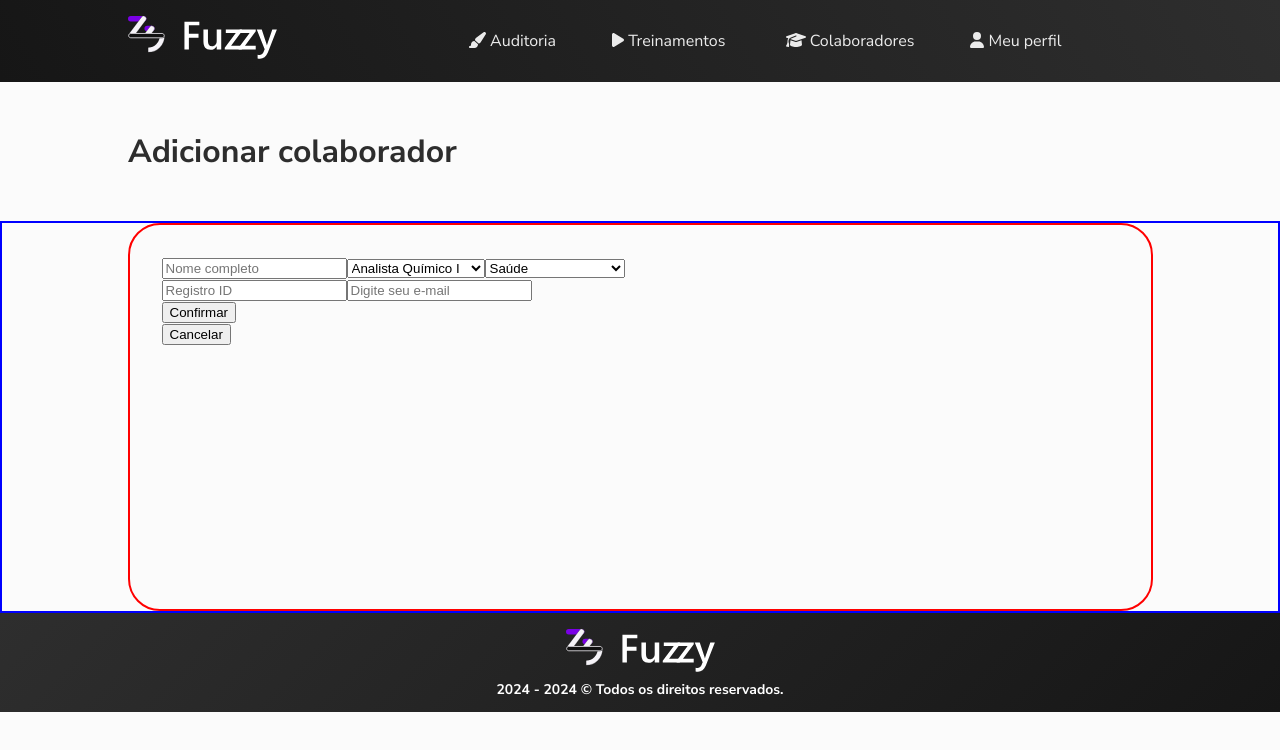
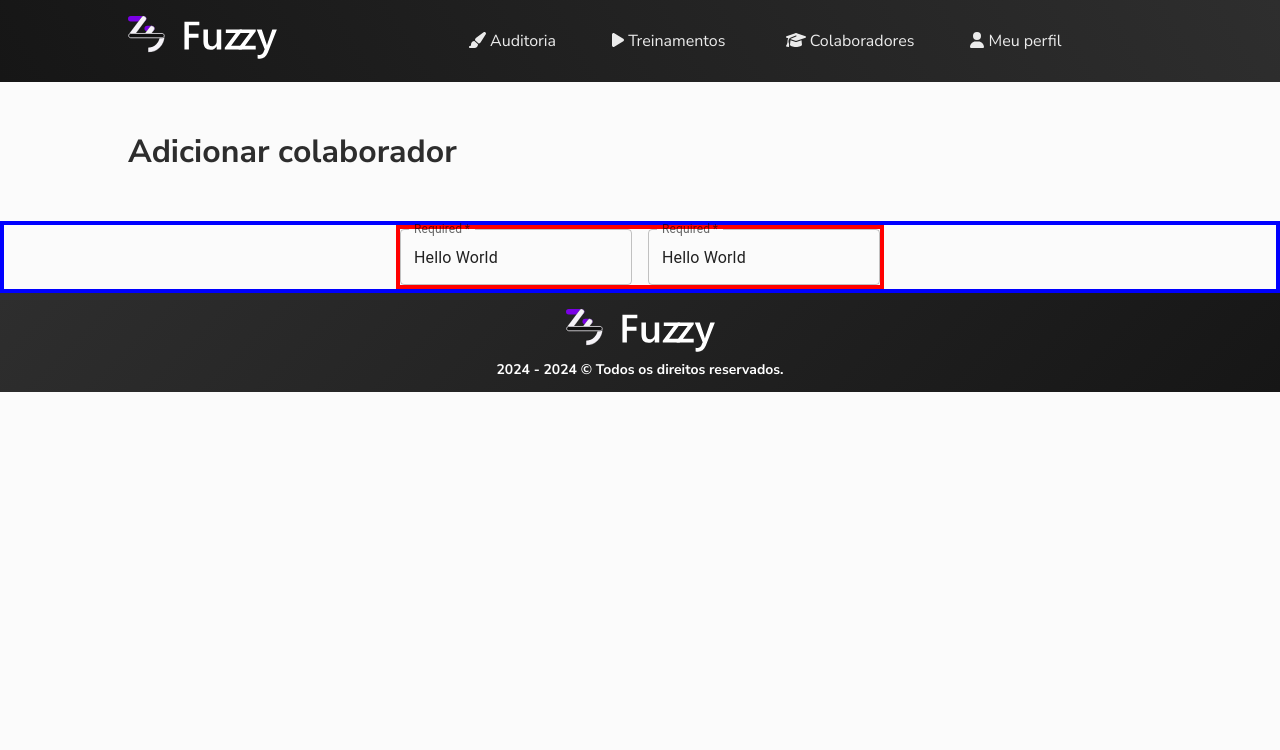
Before and after one commit to GabrielSucena/fuzzy-frontend, a React (Create React App) app: page /adiciona-colaborador in a window 1280 px wide. Shown: the top 750 px of the page. Built offline with nearby package versions, Linux system fonts and the light colour scheme.

Commit message:
Adiciona biblioteca do campo e do formulário

```diff
--- a/package.json
+++ b/package.json
@@ -3,15 +3,18 @@
   "version": "0.1.0",
   "private": true,
   "dependencies": {
+    "@chakra-ui/react": "^2.8.2",
     "@emotion/react": "^11.11.4",
     "@emotion/styled": "^11.11.5",
     "@fortawesome/fontawesome-svg-core": "^6.5.2",
     "@fortawesome/free-solid-svg-icons": "^6.5.2",
     "@fortawesome/react-fontawesome": "^0.2.2",
-    "@mui/material": "^5.15.16",
+    "@mui/icons-material": "^5.16.0",
+    "@mui/material": "^5.16.0",
     "@testing-library/jest-dom": "^5.17.0",
     "@testing-library/react": "^13.4.0",
     "@testing-library/user-event": "^13.5.0",
+    "framer-motion": "^11.2.13",
     "react": "^18.3.1",
     "react-dom": "^18.3.1",
     "react-icons": "^5.2.1",
--- a/src/components/modal/index.js
+++ b/src/components/modal/index.js
@@ -3,7 +3,7 @@ import './modal.css';
 import Botao from "../botao";
 
 function Modal({
-    justificativa = 'Aer',
+    justificativa = '',
     titulomodal = 'Título do modal',
     descricaomodal = 'Descrição modal',
     destinoconfirmar = '/confirmar',      destinocancelar = '/cancelar',
--- a/src/components/modal/modal.css
+++ b/src/components/modal/modal.css
@@ -46,7 +46,7 @@
     text-align: center;
 }
 
-.botoesmodal, .botoespopup {
+.botoesmodal{
     display: flex;
     justify-content: center;
     width: 100%;
--- a/src/screens/ramo-b-colaboradores/adiciona-colaborador/adiciona-colaborador.css
+++ b/src/screens/ramo-b-colaboradores/adiciona-colaborador/adiciona-colaborador.css
@@ -1,17 +1,13 @@
-.conteiner-cadastro{
+.conteiner-cadastro {
     color: red;
     display: flex;
     justify-content: center;
-    border: 2px solid blue;
-
+    border: 4px solid blue;
 }
 
-.quadrado-cadastro{
-    width: 75%;
-    gap: 1rem;
-    height: 20rem;
-    border: 2px solid red;
-    border-radius: 2rem;
-    padding: 2rem;
-
+.quadrado-cadastro {
+    width: 100%;
+    max-width: 800px;
+    margin: 0 auto;
+    border: 4px solid red;
 }
--- a/src/screens/ramo-b-colaboradores/adiciona-colaborador/index.js
+++ b/src/screens/ramo-b-colaboradores/adiciona-colaborador/index.js
@@ -1,47 +1,38 @@
 import React from "react";
-import "./adiciona-colaborador.css";
+import { SimpleGrid, Box as ChakraBox } from "@chakra-ui/react";
 import Bannerhome from '../../../components/bannerhome';
 import Rodape from '../../../components/rodape';
 import TituloPagina from "../../../components/titulopagina";
-//import TituloPagina from '../../../components/titulopagina'
+import "./adiciona-colaborador.css"; // Importe seu arquivo de estilos CSS aqui
+import { TextField } from '@mui/material';
 
 function CadastroColaborador() {
-
     function PostColaborador(e){
-        e.preventDefault()
-        console.log("Ativei!")
+        e.preventDefault();
+        console.log("Ativei!");
     }
 
     return (
         <>
             <Bannerhome />
-            <TituloPagina
-                titulopagina="Adicionar colaborador"
-            />
+            <TituloPagina titulopagina="Adicionar colaborador" />
             <div className="conteiner-cadastro">
-                <div className="quadrado-cadastro">
-                    <form className="campos" onSubmit={PostColaborador}>
-                        <input type="text" placeholder="Nome completo" />
-                        <select name="job" id="job">
-                            <option value="Analista Químico I">Analista Químico I</option>
-                            <option value="Analista Químico II">Analista Químico II</option>
-                            <option value="Analista Químico III">Analista Químico III</option>
-                        </select>
-                        <select name="department" id="department">
-                            <option value="Saúde">Saúde</option>
-                            <option value="Recursos Humanos">Recursos Humanos</option>
-                            <option value="Biomedicina">Biomedicina</option>
-                        </select>
-                        <input type="number" placeholder="Registro ID" />
-                        <input type="email" placeholder="Digite seu e-mail" />
-                        <div className="button-cadastro">
-                            <button type="submit">Confirmar</button>
-                        </div>
-                        <div className="button-cadastro">
-                            <button type="reset">Cancelar</button>
-                        </div>
-                    </form>
-                </div>
+                <ChakraBox className="quadrado-cadastro" maxW="30rem" mx="auto">
+                    <SimpleGrid columns={2} spacingX='1rem' spacingY='20px'>
+                        <TextField
+                                required
+                                id="outlined-required"
+                                label="Required"
+                                defaultValue="Hello World"
+                        />
+                        <TextField
+                                required
+                                id="outlined-requireds"
+                                label="Required"
+                                defaultValue="Hello World"
+                        />
+                    </SimpleGrid>
+                </ChakraBox>
             </div>
             <Rodape />
         </>
```
Also changed, not shown: 2 other files (tests, documents, lock files or other folders).
